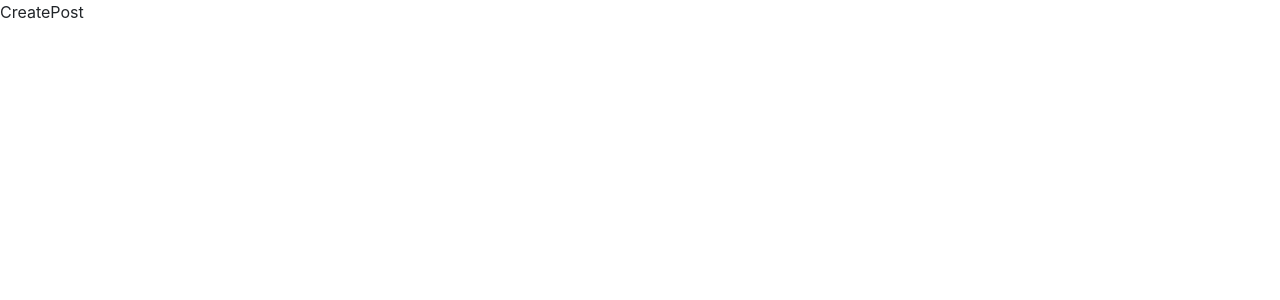
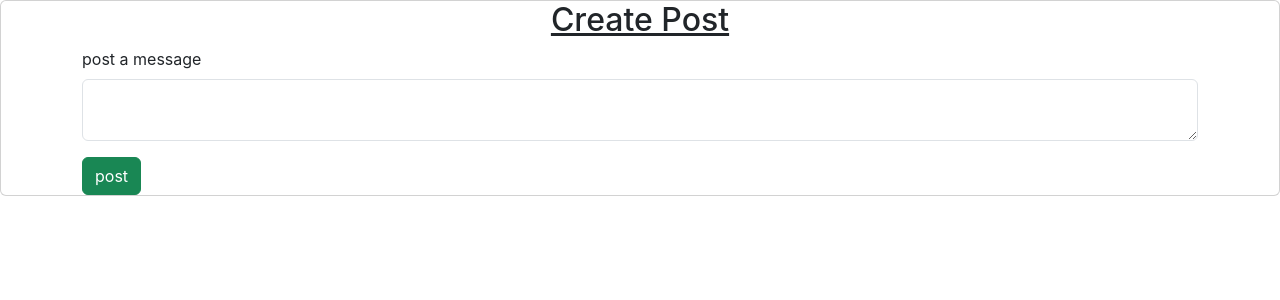
Before and after one commit to ashnadsilva23/blog-app-react-frontend, a React (Create React App) app: page /post in a window 1280 px wide. Shown: the top 300 px of the page. Built offline with nearby package versions, Linux system fonts and the light colour scheme.

Commit message:
post completed

```diff
--- a/src/components/CreatePost.jsx
+++ b/src/components/CreatePost.jsx
@@ -1,8 +1,77 @@
-import React from 'react'
+import axios from 'axios'
+import React, { useState } from 'react'
 
 const CreatePost = () => {
+  const [token,setToken]=useState(sessionStorage.getItem("token"))
+  const [input, setInput] = useState(
+    {
+
+        "Message": "",
+        "userId":sessionStorage.getItem("userId")
+    }
+)
+  const inputHandler = (event) => {
+    setInput({...input, [event.target.name]: event.target.value})
+
+}
+const readValue = () => {
+   console.log(input)
+   console.log(token)
+
+   axios.post("http://localhost:3030/create",input,{
+    headers:{"token":sessionStorage.getItem("token"),"Content-Type":"application/json"}}).then(
+    (response)=>{
+        console.log(response.data)
+        if (response.data.status=="success")
+          {
+            alert("suceesfully posted")
+          }
+
+
+        else{
+            alert("something went wrong")
+
+
+
+        }
+    }
+   ).catch(
+    (error)=>{
+       console.log(error)
+
+    }
+   )
+
+   }
   return (
-    <div>CreatePost</div>
+    <div>
+    <div class="card">
+        <div>
+            <div className="container">
+                <h2 align="center"><u>Create Post</u></h2>
+                <div className="row">
+                    <div className="col col-12 col-sm-12 col-md-12 col-lg-12 col-xl-12 col-xxl-12">
+                        <div className="row g-3">
+
+
+                            <div className="col col-12 col-sm-12 col-md-12 col-lg-12 col-xl-12 col-xxl-12">
+                                <label htmlFor="" className="form-label">post a message</label>
+                                <textarea name="Message"  value={input.Message} className="form-control"  onChange={inputHandler}></textarea>
+                           </div>
+
+                            <div className="col col-6 col-sm-6 col-md-6 col-lg-6 col-xl-6 col-xxl-6">
+                                <button onClick={readValue} className="btn btn-success">post</button>
+                            </div>
+
+                        </div>
+
+
+                    </div>
+                </div>
+            </div>
+        </div>
+    </div>
+</div>
   )
 }
 
--- a/src/components/SignIn.jsx
+++ b/src/components/SignIn.jsx
@@ -1,9 +1,9 @@
 import axios from 'axios'
 import React, { useState } from 'react'
-import { Navigate, useNavigate } from 'react-router-dom'
+import { useNavigate } from 'react-router-dom'
 
 const SignIn = () => {
-    const  navigate =useNavigate()
+    const navigate=useNavigate()
     const [input, setInput] = useState(
         {
             "email": "",
```
